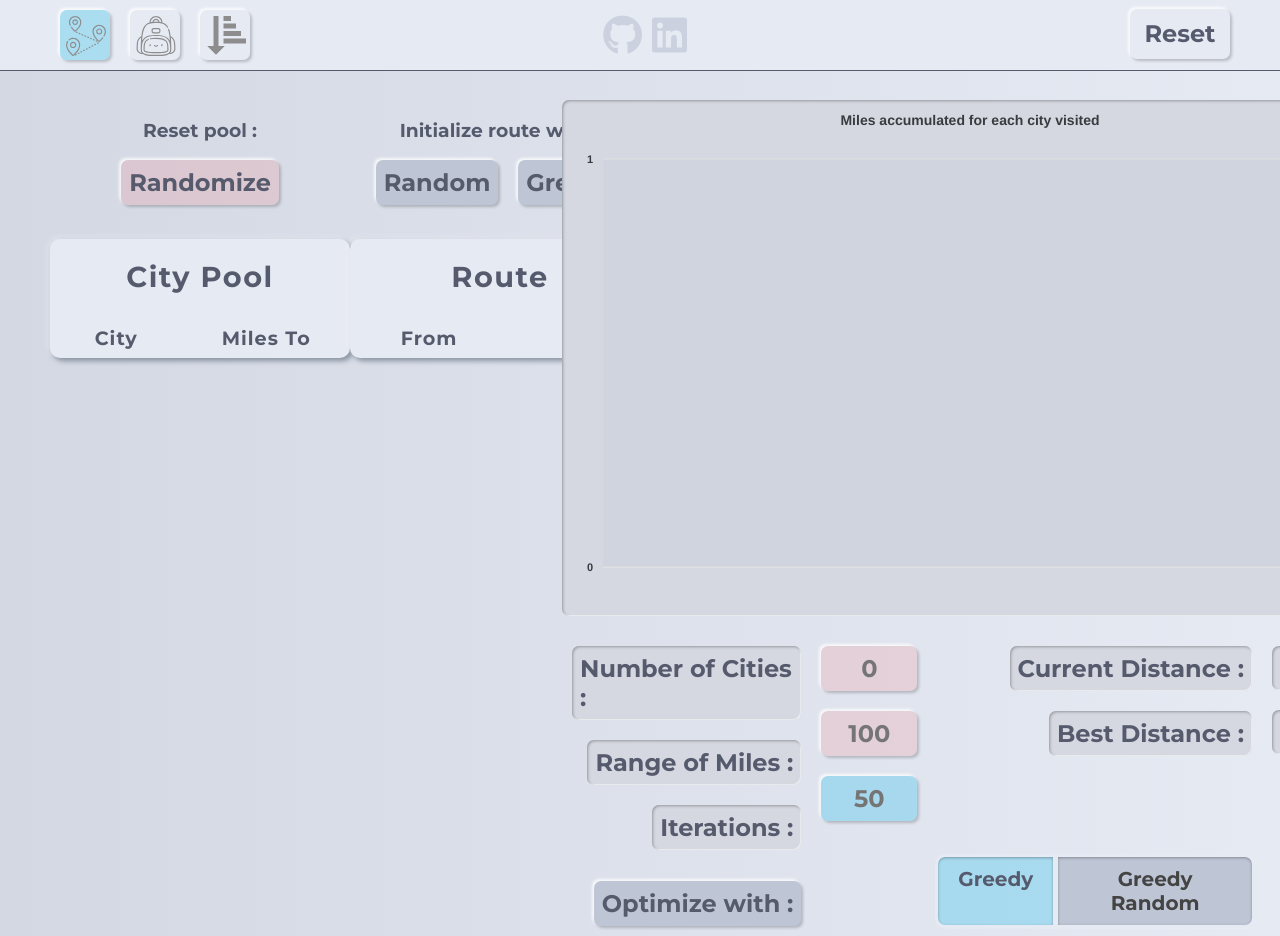
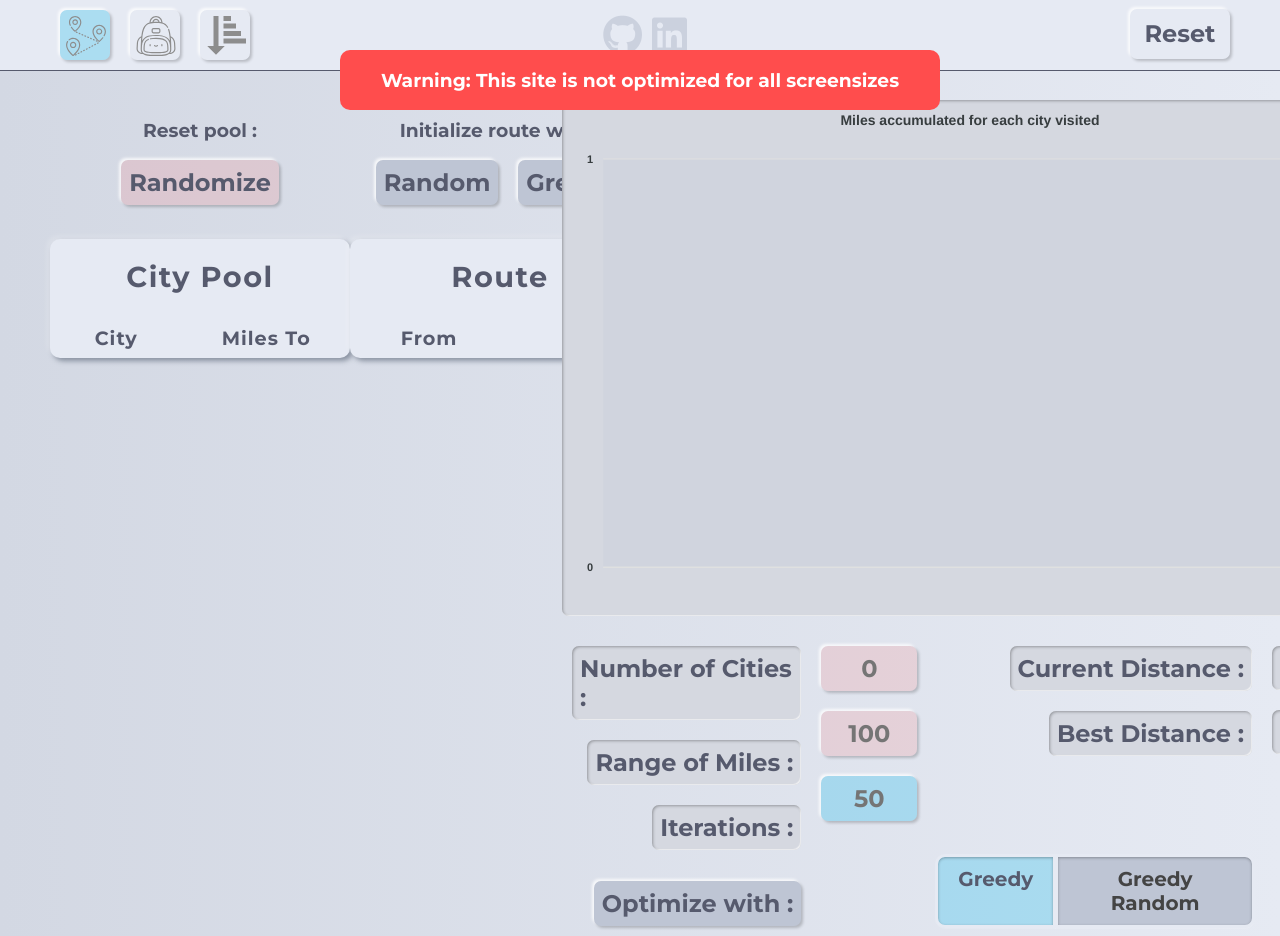
Before and after one commit to GosuAlex/Algorithm-Visualization, a React (Create React App) app: page /travellingsalesman in a window 1280 px wide. Shown: the top 936 px of the page. Built offline with nearby package versions, Linux system fonts and the light colour scheme.

Commit message:
Before deploy

```diff
--- a/src/pages/frontpage/Frontpage.jsx
+++ b/src/pages/frontpage/Frontpage.jsx
@@ -40,7 +40,7 @@ const Frontpage = () => {
       </div>
 
       <div className={classes.WarningScreenSize}>
-        <h3>Warning: This site is not optimized for mobile view</h3>
+        <h3>Warning: This site is not optimized for all screensizes</h3>
       </div>
     </>
   )
--- a/src/pages/frontpage/Frontpage.module.css
+++ b/src/pages/frontpage/Frontpage.module.css
@@ -76,7 +76,7 @@
   display: none;
 }
 
-@media (max-width: 950px) {
+@media (max-width: 1000px) {
   .WarningScreenSize {
     display: block;
     background-color: var(--red);
--- a/src/pages/knapsack/Knapsack.jsx
+++ b/src/pages/knapsack/Knapsack.jsx
@@ -29,7 +29,8 @@ const Knapsack = () => {
 
   return (
     <div className={classes.Dashboard}>
-      <section className={classes.Tables}>
+      <h2 style={{margin: "auto", color: "red"}}>Not finished yet</h2>
+      {/* <section className={classes.Tables}>
         <KnapsackTableCityPool
           arr={arrCities}
         />
@@ -49,7 +50,8 @@ const Knapsack = () => {
           placeholderNumber={arrCities.length}
         />
 
-      </section>
+      </section> */}
+
     </div>
   )
 }
--- a/src/pages/sorting/Sorting.jsx
+++ b/src/pages/sorting/Sorting.jsx
@@ -106,6 +106,9 @@ const Sorting = () => {
         <SortingTable arr={arrState} currentIndex={currentIndex} swapIndex={swapIndex} frontIndex={frontIndex} sorted={sorted} />
         <SortingColosseum arr={arrState} currentIndex={currentIndex} swapIndex={swapIndex} frontIndex={frontIndex} sorted={sorted} />
       </section>
+      <div className={classes.WarningScreenSize}>
+        <h3>Warning: This site is not optimized for all screensizes</h3>
+      </div>
     </>
   );
 };
--- a/src/pages/sorting/Sorting.module.css
+++ b/src/pages/sorting/Sorting.module.css
@@ -14,3 +14,23 @@
   margin-left: 50px;
   margin-top: 50px;
 }
+
+.WarningScreenSize {
+  display: none;
+  position: absolute;
+  top: 80px;
+  left: 50%;
+  transform: translate(-50%, -50%);
+  background-color: var(--red);
+  color: white;
+  width: 600px;
+  height: 60px;
+  border-radius: 10px;
+  text-align: center;
+}
+
+@media (max-width: 1270px) {
+  .WarningScreenSize {
+    display: block;
+  }
+}
--- a/src/pages/travellingSalesman/TravellingSalesman.jsx
+++ b/src/pages/travellingSalesman/TravellingSalesman.jsx
@@ -5,6 +5,10 @@
 // newBest didn't animate quickly enough if there is fast changes
 // getting crowded here
 // when creating separate table data row component, prolly better performance from that also React.memo()
+// check greedyRandom for iteration times. Set better number.
+// Add progress round bar
+// add speed control, also check out lots of cities, it still slow
+// cities dont work. Some are not shown.
 
 import React, { useState } from 'react'
 import { genAdjSymMatrix, algoInitRandom, algoInitGreedy, greedyImprovement, greedyRandom } from "algorithms/tsp";
@@ -48,7 +52,10 @@ const TravellingSalesman = () => {
     setReadyForInit(true);
     setCityNames(RandomizedCityNames);
     setReadyForPlaying(false);
+    setArrRoute([]);
+    setGraphData([]);
     setBestDistance(null);
+    setGraphYAxisMax(mileRange * arrSize * 0.65);
   }
 
   const initRandom = () => {
@@ -60,7 +67,6 @@ const TravellingSalesman = () => {
     if(initData.distance < bestDistance || !bestDistance) {
       setBestDistance(initData.distance);
     }
-    setGraphYAxisMax(mileRange * arrSize);
     calcGraphData(initData.visitedCities);
     setReadyForPlaying(true);
   }
@@ -74,7 +80,6 @@ const TravellingSalesman = () => {
     if(initData.distance < bestDistance || !bestDistance) {
       setBestDistance(initData.distance);
     }
-    setGraphYAxisMax(mileRange * arrSize);
     calcGraphData(initData.visitedCities);
     setReadyForPlaying(true);
   }
@@ -205,6 +210,9 @@ const TravellingSalesman = () => {
           readyForPlaying={readyForPlaying}
         />
       </section>
+      <div className={classes.WarningScreenSize}>
+        <h3>Warning: This site is not optimized for all screensizes</h3>
+      </div>
     </div>
   )
 }
--- a/src/pages/travellingSalesman/TravellingSalesman.module.css
+++ b/src/pages/travellingSalesman/TravellingSalesman.module.css
@@ -29,3 +29,23 @@
 .Control {
   margin-right: 60px;
 }
+
+.WarningScreenSize {
+  display: none;
+  position: absolute;
+  top: 80px;
+  left: 50%;
+  transform: translate(-50%, -50%);
+  background-color: var(--red);
+  color: white;
+  width: 600px;
+  height: 60px;
+  border-radius: 10px;
+  text-align: center;
+}
+
+@media (max-width: 1590px) {
+  .WarningScreenSize {
+    display: block;
+  }
+}
```
Also changed, not shown: src/components/navbar/NavBar.module.css (line endings or trailing spaces).
